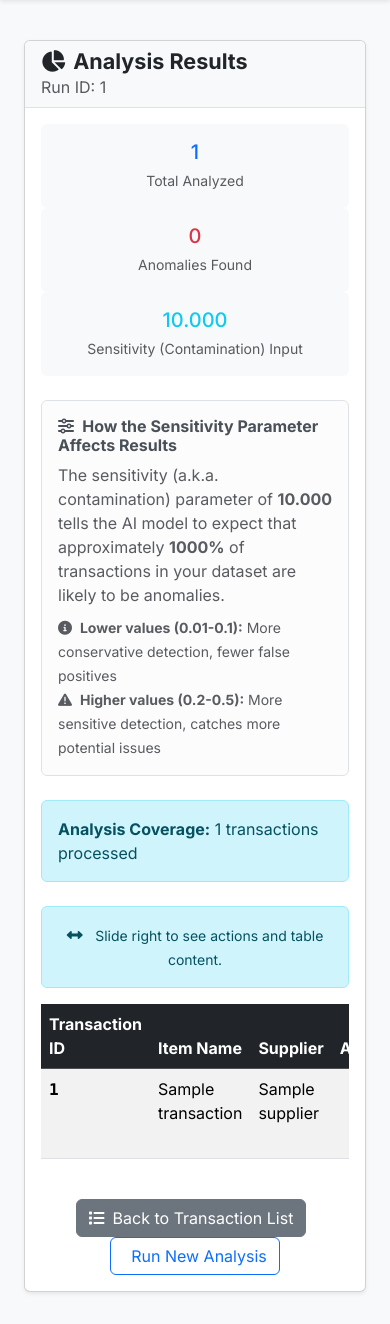
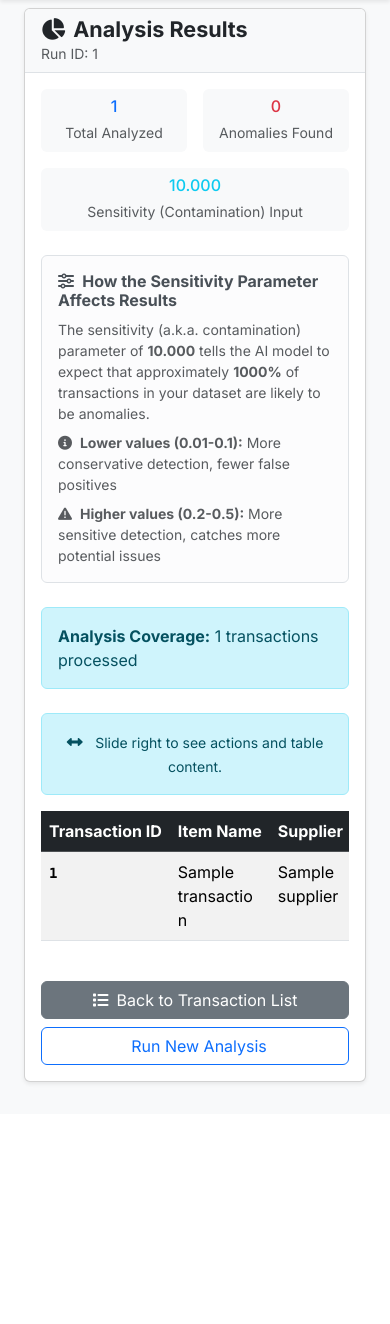
Before and after one commit to gabegtrrz/WatchdogAI, a Django app: template watchdog_ai/templates/ai_analytics/analysis_results.html in a window 390 px wide. Shown: the part 110-1434 px from the top of the page. After the commit the page ends 1195 px from the top, so only its background shows below. Run offline with Django 5.2, Linux system fonts and the light colour scheme; the template is opened without the code that fills it: most values are stand-ins (such as "Sample title", 1, 10 or a date in 2020); parts of the project's set-up code (start-up, migrations or seed data) failed here and were passed over.

Commit message:
results UI OK

```diff
--- a/watchdog_ai/templates/ai_analytics/analysis_results.html
+++ b/watchdog_ai/templates/ai_analytics/analysis_results.html
@@ -5,30 +5,30 @@
 {% block title %}Analysis Results - {{ analysis_run_id }}{% endblock %}
 
 {% block content %}
-<div class="container mt-5">
+<div class="container mt-3 mt-md-5">
     <div class="card shadow-sm">
         <div class="card-header bg-light border-bottom">
             <h4 class="mb-0 fw-bold"><i class="fas fa-chart-pie me-2"></i>Analysis Results</h4>
-            <p class="mb-0 text-muted">Run ID: {{ analysis_run_id|default:"Unknown" }}</p>
+            <p class="mb-0 text-muted small">Run ID: {{ analysis_run_id|default:"Unknown" }}</p>
         </div>
         <div class="card-body">
             <!-- Analysis Summary -->
-            <div class="row mb-4">
-                <div class="col-md-3">
-                    <div class="text-center p-3 bg-light rounded">
-                        <h5 class="text-primary mb-1">{{ total_transactions|default:"0" }}</h5>
+            <div class="row g-3 mb-4">
+                <div class="col-6 col-md-4">
+                    <div class="text-center p-2 p-md-3 bg-light rounded h-100">
+                        <h5 class="text-primary mb-1 fs-6 fs-md-5">{{ total_transactions|default:"0" }}</h5>
                         <small class="text-muted">Total Analyzed</small>
                     </div>
                 </div>
-                <div class="col-md-3">
-                    <div class="text-center p-3 bg-light rounded">
-                        <h5 class="text-danger mb-1">{{ anomaly_count|default:"0" }}</h5>
+                <div class="col-6 col-md-4">
+                    <div class="text-center p-2 p-md-3 bg-light rounded h-100">
+                        <h5 class="text-danger mb-1 fs-6 fs-md-5">{{ anomaly_count|default:"0" }}</h5>
                         <small class="text-muted">Anomalies Found</small>
                     </div>
                 </div>
-                <div class="col-md-3">
-                    <div class="text-center p-3 bg-light rounded">
-                        <h5 class="text-info mb-1">{{ contamination_param|default:"0.1"|floatformat:3 }}</h5>
+                <div class="col-12 col-md-4">
+                    <div class="text-center p-2 p-md-3 bg-light rounded h-100">
+                        <h5 class="text-info mb-1 fs-6 fs-md-5">{{ contamination_param|default:"0.1"|floatformat:3 }}</h5>
                         <small class="text-muted">Sensitivity (Contamination) Input</small>
                     </div>
                 </div>
@@ -37,26 +37,23 @@
             <!-- Contamination Parameter Explanation -->
             {% if contamination_param %}
             <div class="alert alert-light border mb-4">
-                <div class="row align-items-center">
-                    {% comment %} <div class="col-md-2 text-center">
-                        <i class="fas fa-sliders fa-2x text-secondary"></i>
-                    </div> {% endcomment %}
-                    <div class="col-md-10">
+                <div class="row align-items-start">
+                    <div class="col-12">
                         <h6 class="mb-2"><i class="fas fa-sliders me-1"></i> <strong>How the Sensitivity Parameter Affects Results</strong></h6>
-                        <p class="mb-2 text-muted">
+                        <p class="mb-2 text-muted small">
                             The sensitivity (a.k.a. contamination) parameter of <strong>{{ contamination_param|floatformat:3 }}</strong> tells the AI model to expect that approximately
                             <strong>{{ contamination_param|contamination_to_percentage }}%</strong>
                             of transactions in your dataset are likely to be anomalies.
                         </p>
-                        <div class="row">
-                            <div class="col-md-6">
-                                <small class="text-muted">
+                        <div class="row g-2">
+                            <div class="col-12 col-md-7">
+                                <small class="text-muted d-block">
                                     <i class="fas fa-info-circle me-1"></i>
                                     <strong>Lower values (0.01-0.1):</strong> More conservative detection, fewer false positives
                                 </small>
                             </div>
-                            <div class="col-md-6">
-                                <small class="text-muted">
+                            <div class="col-12 col-md-6">
+                                <small class="text-muted d-block">
                                     <i class="fas fa-exclamation-triangle me-1"></i>
                                     <strong>Higher values (0.2-0.5):</strong> More sensitive detection, catches more potential issues
                                 </small>
@@ -71,7 +68,7 @@
             {% if total_transactions %}
             <div class="alert alert-info mb-4">
                 <div class="row">
-                    <div class="col-md-12">
+                    <div class="col-12">
                         <strong>Analysis Coverage:</strong>
                         {% if total_transactions > 0 %}
                             <span>{{ total_transactions }} transactions processed</span>
@@ -96,27 +93,27 @@
                     <table class="table table-hover table-striped">
                         <thead class="table-dark">
                             <tr>
-                                <th>Transaction ID</th>
-                                <th>Item Name</th>
-                                <th>Supplier</th>
-                                <th class="text-end">Amount</th>
-                                <th class="text-end">Anomaly Score</th>
-                                <th>Action</th>
+                                <th class="text-nowrap">Transaction ID</th>
+                                <th class="text-nowrap">Item Name</th>
+                                <th class="text-nowrap">Supplier</th>
+                                <th class="text-end text-nowrap">Amount</th>
+                                <th class="text-end text-nowrap">Anomaly Score</th>
+                                <th class="text-nowrap">Action</th>
                             </tr>
                         </thead>
                         <tbody>
                             {% for report in reports %}
                                 <tr>
-                                    <td><strong class="font-monospace">{{ report.transaction.transaction_id }}</strong></td>
-                                    <td>{{ report.transaction.item_name }}</td>
-                                    <td>{{ report.transaction.supplier }}</td>
+                                    <td><strong class="font-monospace small">{{ report.transaction.transaction_id }}</strong></td>
+                                    <td class="text-break">{{ report.transaction.item_name }}</td>
+                                    <td class="text-break">{{ report.transaction.supplier }}</td>
                                     <td class="text-end">₱{{ report.transaction.total_purchase_price|floatformat:2|default:"-" }}</td>
                                     <td class="text-end">
-                                        <span class="badge bg-danger">{{ report.anomaly_score|floatformat:4 }}</span>
+                                        <span class="badge bg-danger small">{{ report.anomaly_score|abs_multiply:100|floatformat:2 }}</span>
                                     </td>
                                     <td>
                                         <a href="{% url 'analysis_report_detail' report.id %}" class="btn btn-sm btn-outline-primary">
-                                            <i class="fas fa-search-plus me-1"></i>View Details
+                                            <i class="fas fa-search-plus me-1"></i><span class="d-none d-sm-inline">View Details</span>
                                         </a>
                                     </td>
                                 </tr>
@@ -127,10 +124,10 @@
             {% else %}
                 <div class="alert alert-success text-center" role="alert">
                     <h4 class="alert-heading"><i class="fas fa-check-circle me-2"></i>No Anomalies Found</h4>
-                    <p>The analysis completed successfully, and no transactions were flagged as anomalous in this run.</p>
+                    <p class="mb-2">The analysis completed successfully, and no transactions were flagged as anomalous in this run.</p>
                     {% if total_transactions and total_transactions > 0 %}
                         <hr>
-                        <p class="mb-0">
+                        <p class="mb-0 small">
                             <strong>{{ total_transactions }}</strong> transactions were analyzed with a contamination parameter of <strong>{{ contamination_param|default:"0.1" }}</strong>.
                             {% if contamination_param %}
                                 {% widthratio contamination_param total_transactions 1 as expected_anomalies %}
@@ -139,7 +136,7 @@
                         </p>
                     {% else %}
                         <hr>
-                        <p class="mb-0 text-muted">No transactions were available for analysis.</p>
+                        <p class="mb-0 text-muted small">No transactions were available for analysis.</p>
                     {% endif %}
                 </div>
             {% endif %}
@@ -148,26 +145,28 @@
             {% if analysis_details %}
             <div class="mt-4">
                 <h6 class="text-muted mb-3"><i class="fas fa-info-circle me-2"></i>Analysis Details</h6>
-                <div class="row">
-                    <div class="col-md-6">
+                <div class="row g-3">
+                    <div class="col-12 col-md-6">
                         <small class="text-muted d-block">Analysis Run ID</small>
-                        <strong class="font-monospace">{{ analysis_run_id|default:"Unknown" }}</strong>
+                        <strong class="font-monospace small text-break">{{ analysis_run_id|default:"Unknown" }}</strong>
                     </div>
-                    <div class="col-md-6">
+                    <div class="col-12 col-md-6">
                         <small class="text-muted d-block">Analysis Date</small>
-                        <strong>{{ analysis_date|default:"Unknown" }}</strong>
+                        <strong class="small">{{ analysis_date|default:"Unknown" }}</strong>
                     </div>
                 </div>
             </div>
             {% endif %}
 
             <div class="mt-4 text-center">
-                <a href="{% url 'transaction_list' %}" class="btn btn-secondary me-2">
-                    <i class="fas fa-list me-2"></i>Back to Transaction List
-                </a>
-                <a href="{% url 'analysis_configuration' %}" class="btn btn-outline-primary">
-                    <i class="fas fa-flask-vial me-2"></i>Run New Analysis
-                </a>
+                <div class="d-grid d-md-inline-block gap-2">
+                    <a href="{% url 'transaction_list' %}" class="btn btn-secondary">
+                        <i class="fas fa-list me-2"></i>Back to Transaction List
+                    </a>
+                    <a href="{% url 'analysis_configuration' %}" class="btn btn-outline-primary">
+                        <i class="fas fa-flask-vial me-2"></i>Run New Analysis
+                    </a>
+                </div>
             </div>
         </div>
     </div>
```
